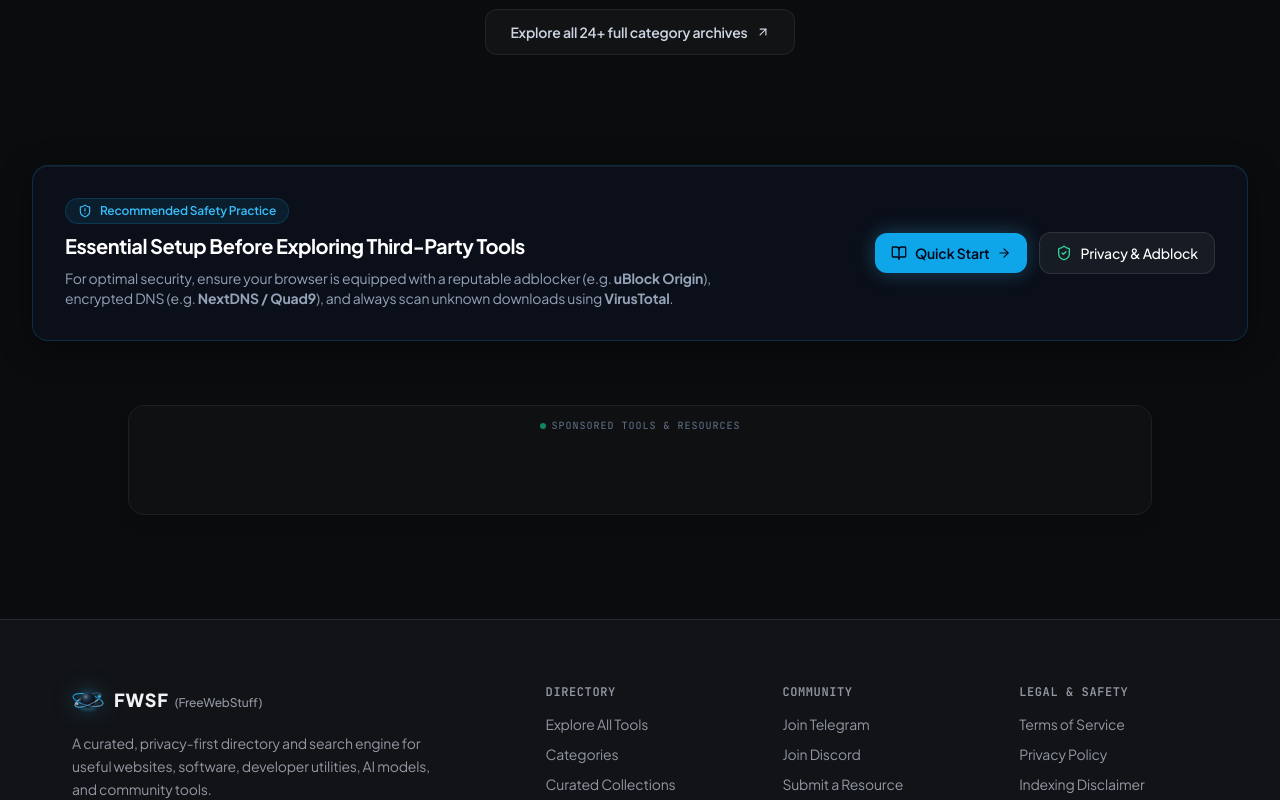
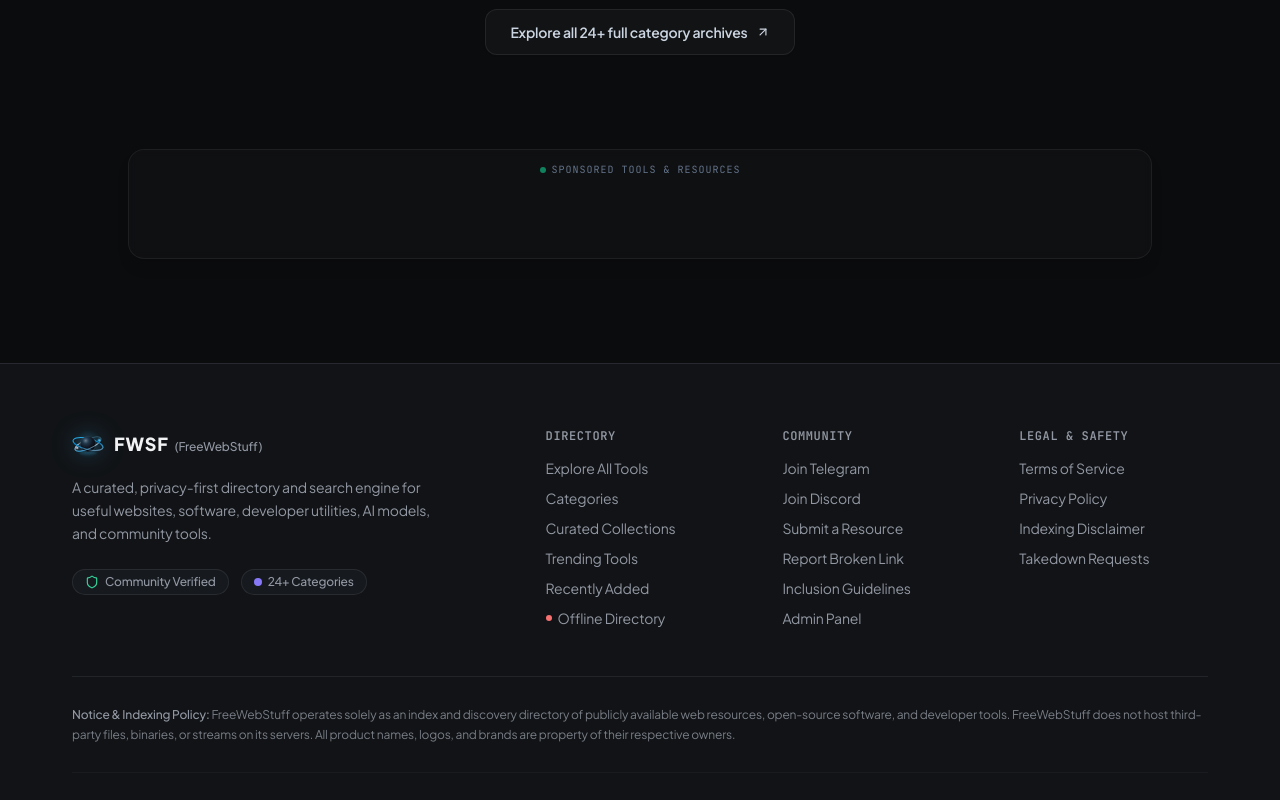
Before and after one commit to officialvenom002-cyber/freewebstuff, a Next.js app: page / in a window 1280 px wide. Shown: the part 1440-2240 px from the top of the page. Built offline with nearby package versions, Linux system fonts and the light colour scheme; no server answers.

Commit message:
Remove Recommended Safety practice advisory banner section from homepage

```diff
--- a/app/page.tsx
+++ b/app/page.tsx
@@ -10,10 +10,6 @@ import CategoryGrid from "@/components/home/CategoryGrid";
 import Footer from "@/components/layout/Footer";
 import AdsterraBanner from "@/components/ads/AdsterraBanner";
 import {
-  ShieldAlert,
-  ShieldCheck,
-  BookOpen,
-  ArrowRight,
   ChevronDown,
   Search,
   Folder,
@@ -318,44 +314,7 @@ export default function HomePage() {
 
         </section>
 
-        {/* QUICK ESSENTIAL ADVISORY BANNER */}
-        <section className="w-full max-w-[1340px] mx-auto px-4 sm:px-6 lg:px-8 py-10">
-          <div className="p-6 sm:p-8 rounded-2xl bg-[#0d1322]/60 backdrop-blur-md border border-sky-500/20 shadow-[0_8px_32px_rgba(0,0,0,0.4),inset_0_1px_0_0_rgba(255,255,255,0.06)] flex flex-col lg:flex-row items-start lg:items-center justify-between gap-6">
 
-            <div className="space-y-2 max-w-2xl">
-              <div className="inline-flex items-center gap-2 px-3 py-1 rounded-full text-xs font-semibold bg-sky-500/10 text-sky-400 border border-sky-500/20">
-                <ShieldAlert className="w-3.5 h-3.5" />
-                <span>Recommended Safety Practice</span>
-              </div>
-              <h3 className="text-lg sm:text-xl font-bold text-white tracking-tight">
-                Essential Setup Before Exploring Third-Party Tools
-              </h3>
-              <p className="text-xs sm:text-sm text-slate-400 leading-relaxed">
-                For optimal security, ensure your browser is equipped with a reputable adblocker (e.g. <strong>uBlock Origin</strong>), encrypted DNS (e.g. <strong>NextDNS / Quad9</strong>), and always scan unknown downloads using <strong>VirusTotal</strong>.
-              </p>
-            </div>
-
-            <div className="flex flex-wrap sm:flex-nowrap items-center gap-3 shrink-0">
-              <Link
-                href="/beginners-guide"
-                className="px-4 py-2.5 rounded-xl bg-sky-500 hover:bg-sky-400 text-slate-950 font-semibold text-xs sm:text-sm transition-all duration-200 flex items-center gap-2 shadow-[0_0_20px_rgba(56,189,248,0.3)]"
-              >
-                <BookOpen className="w-4 h-4" />
-                <span>Quick Start</span>
-                <ArrowRight className="w-3.5 h-3.5" />
-              </Link>
-
-              <Link
-                href="/categories/privacy"
-                className="px-4 py-2.5 rounded-xl bg-white/[0.05] hover:bg-white/10 border border-white/10 hover:border-sky-400/30 text-white font-medium text-xs sm:text-sm transition-all duration-200 flex items-center gap-2"
-              >
-                <ShieldCheck className="w-4 h-4 text-emerald-400" />
-                <span>Privacy &amp; Adblock</span>
-              </Link>
-            </div>
-
-          </div>
-        </section>
 
       </main>
 
```
